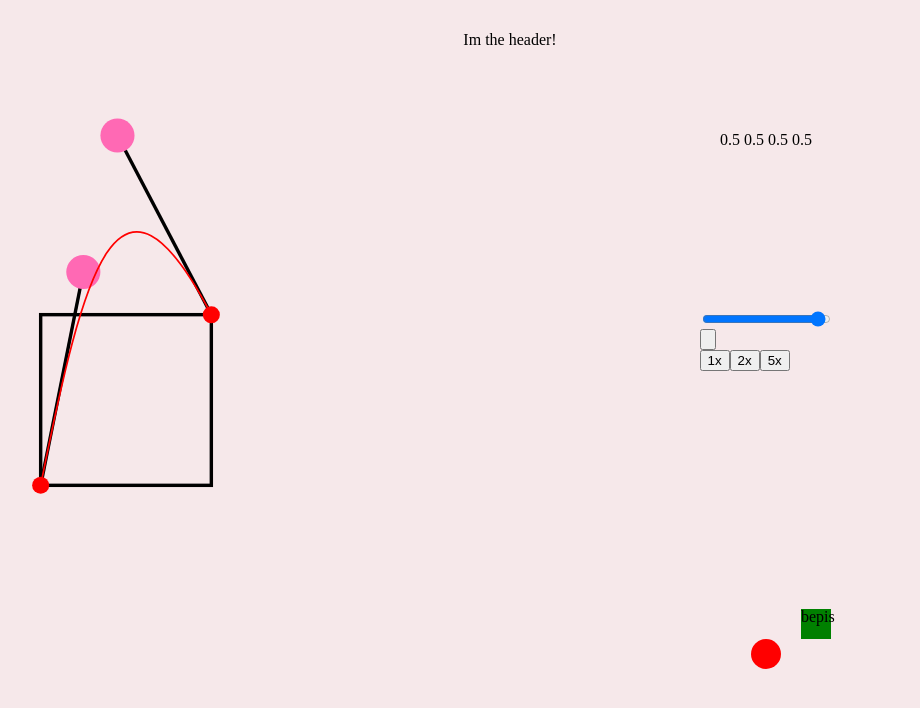
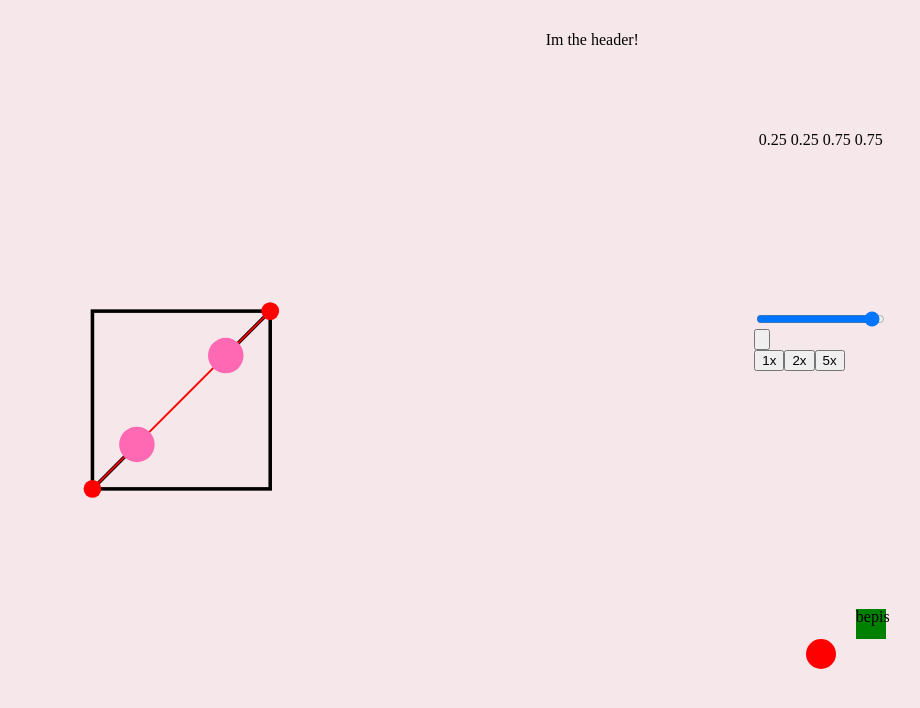
Before and after one commit to DangerN/bezier-curver, a React (Create React App) app: page / in a window 1280 px wide. Shown: the top 708 px of the page, without its empty margins (2-922 px from the left). Built offline with nearby package versions, Linux system fonts and the light colour scheme.

Commit message:
'implemented multiplier, output works but graph doesnt like it'

```diff
--- a/src/components/Graph.jsx
+++ b/src/components/Graph.jsx
@@ -2,15 +2,16 @@ import React, { useState, useEffect } from 'react'
 import clamp from 'lodash.clamp'
 
 const Graph = (props) => {
-  const {dispatch, multiplier} = props
+  const {dispatch, multiplier, handleOne, handleTwo} = props
+  console.log(multiplier);
   const initialState = {
     handleOne: {
-      x: 50,
-      y: 150
+      x: handleOne.x*100+25,
+      y: ((-(handleOne.y*100))+275)
     },
     handleTwo: {
-      x: 70,
-      y: 70
+      x: handleTwo.x*100+25,
+      y: ((-(handleTwo.y*100))+275)
     },
     draggingPointId: null
   }
@@ -41,8 +42,8 @@ const Graph = (props) => {
   }
   const path = `
     M 25, 275
-    C ${graphState.handleOne.x},${graphState.handleOne.y}
-      ${graphState.handleTwo.x},${graphState.handleTwo.y}
+    C ${graphState.handleOne.x},${graphState.handleOne.y*multiplier}
+      ${graphState.handleTwo.x},${graphState.handleTwo.y*multiplier}
       125,175
   `
   return (
@@ -57,13 +58,19 @@ const Graph = (props) => {
       <line x1={graphState.handleTwo.x} y1={graphState.handleTwo.y} x2='125' y2='175' stroke='black' strokeWidth='2'/>
       <circle cx='25' cy='275' r='5' fill='red'/>
       <circle cx='125' cy='175' r='5' fill='red'/>
+      <path stroke='red' fill='none'
+      d={path}
+      />
       <circle className='handle' cx={graphState.handleOne.x} cy={graphState.handleOne.y} r='10' fill='hotpink' onMouseDown={()=>{handleMouseDown('handleOne')}}/>
       <circle className='handle' cx={graphState.handleTwo.x} cy={graphState.handleTwo.y} r='10' fill='hotpink' onMouseDown={()=>{handleMouseDown('handleTwo')}}/>
-      <path stroke='red' fill='none'
-        d={path}
-      />
     </svg>
   )
 }
 
 export default Graph
+
+Graph.defaultProps = {
+  handleOne: {x: 0.25, y: 0.25},
+  handleTwo: {x: 0.75, y: 0.75},
+  multiplier: 1,
+}
--- a/src/components/Output.jsx
+++ b/src/components/Output.jsx
@@ -1,9 +1,9 @@
 import React, { useState, useEffect} from 'react'
 
 const Output = props => {
-  const {handleOne, handleTwo} = props
+  const {handleOne, handleTwo, multiplier} = props
   const animation = {
-    animationTimingFunction: `cubic-bezier(${handleOne.x}, ${handleOne.y}, ${handleTwo.x}, ${handleTwo.y})`,
+    animationTimingFunction: `cubic-bezier(${handleOne.x}, ${handleOne.y*multiplier}, ${handleTwo.x}, ${handleTwo.y*multiplier})`,
   }
   return (
     <div className='output'>
--- a/src/components/Settings.jsx
+++ b/src/components/Settings.jsx
@@ -18,8 +18,8 @@ const Settings = props => {
   }
   const multiplierButtons = () => {
     const handleMultiplierClick = event => {
-      let yeet = parseInt(/(\d)x/.exec(event.target.value)[1])
-      console.log(yeet);
+      let newMultiplier = parseInt(/(\d)x/.exec(event.target.value)[1])
+      dispatch({type: 'changeMultiplier', multiplier: newMultiplier})
     }
     return (
       <div className='multiplierButtons'>
--- a/src/css/index.css
+++ b/src/css/index.css
@@ -100,7 +100,7 @@ html, body, #root {
   display: grid;
   grid-template-areas: "graph header b" "graph instructions instructions" "graph controls controls" "graph output output";
   grid-template-rows: 10% 15% 35% 40%;
-  grid-template-columns: 1fr 2fr 2fr;
+  grid-template-columns: 0.8fr 1fr 1fr;
   align-items: center;
   justify-items: center; }
 
@@ -114,7 +114,8 @@ header {
   grid-area: instructions; }
 
 .graph {
-  grid-area: graph; }
+  grid-area: graph;
+  height: 100%; }
 
 .output {
   grid-area: output; }
--- a/src/scss/index.scss
+++ b/src/scss/index.scss
@@ -20,7 +20,7 @@ html, body, #root {
     "graph controls controls"
     "graph output output";
   grid-template-rows: 10% 15% 35% 40%;
-  grid-template-columns: 1fr 2fr 2fr;
+  grid-template-columns: 0.8fr 1fr 1fr;
   align-items: center;
   justify-items: center;
 }
@@ -38,6 +38,7 @@ header {
 
 .graph {
   grid-area: graph;
+  height: 100%;
 }
 
 .output {
--- a/src/useAppState.jsx
+++ b/src/useAppState.jsx
@@ -2,8 +2,8 @@ import { useReducer } from 'react'
 
 function useAppState() {
   const initialState = {
-    handleOne: {x: 0.5, y: 0.5},
-    handleTwo: {x: 0.5, y: 0.5},
+    handleOne: {x: 0.25, y: 0.25},
+    handleTwo: {x: 0.75, y: 0.75},
     multiplier: 1,
     animationSpeed: 2,
   }
@@ -15,13 +15,15 @@ function useAppState() {
       case 'handleOne':
         return {...state, [action.type]: {
           x: ((action.x-25)/100).toFixed(2),
-          y: ((-(action.y-275))/100).toFixed(2)
+          y: ((-(action.y-275))/100).toFixed(2)*state.multiplier
         }}
       case 'handleTwo':
         return {...state, [action.type]: {
           x: ((action.x-25)/100).toFixed(2),
-          y: ((-(action.y-275))/100).toFixed(2)
+          y: ((-(action.y-275))/100).toFixed(2)*state.multiplier
         }}
+      case 'changeMultiplier':
+        return {...state, multiplier: action.multiplier}
       default:
         console.log('wowee an error', action);
         throw new Error()
```
